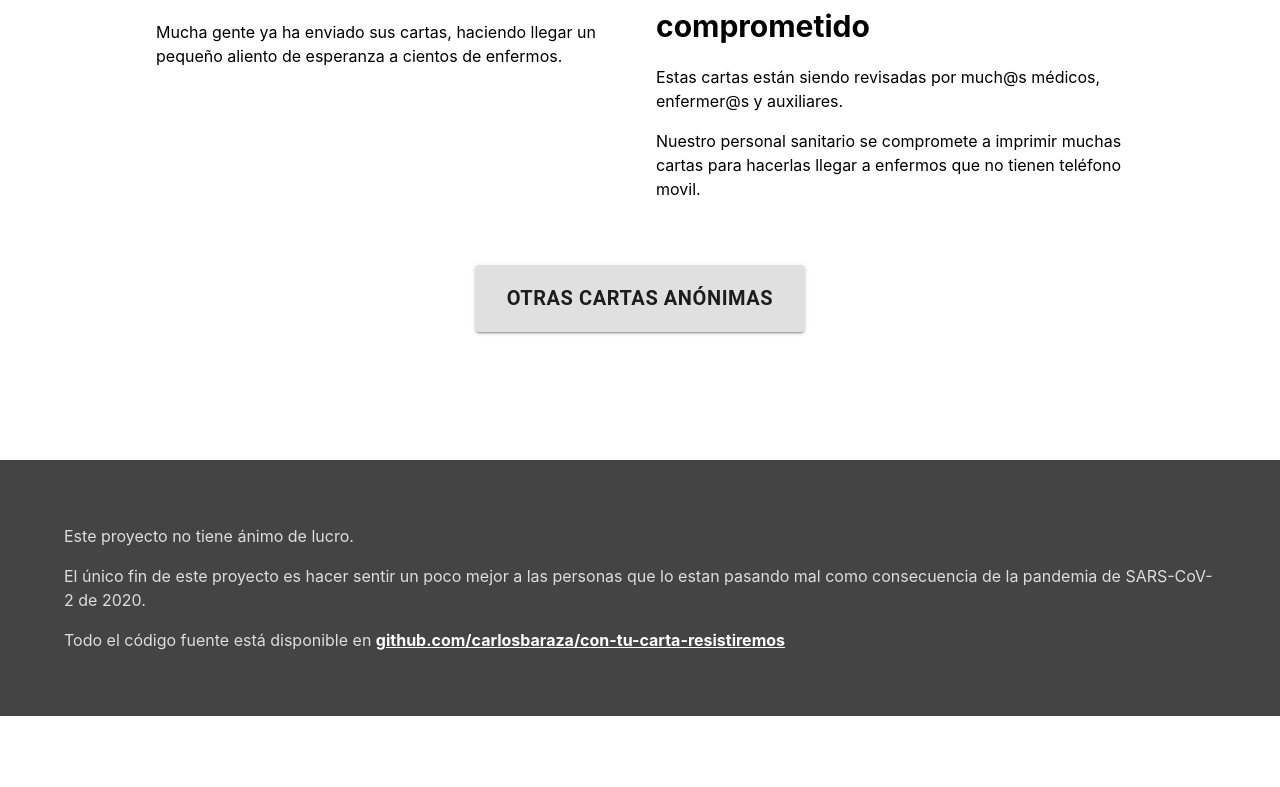
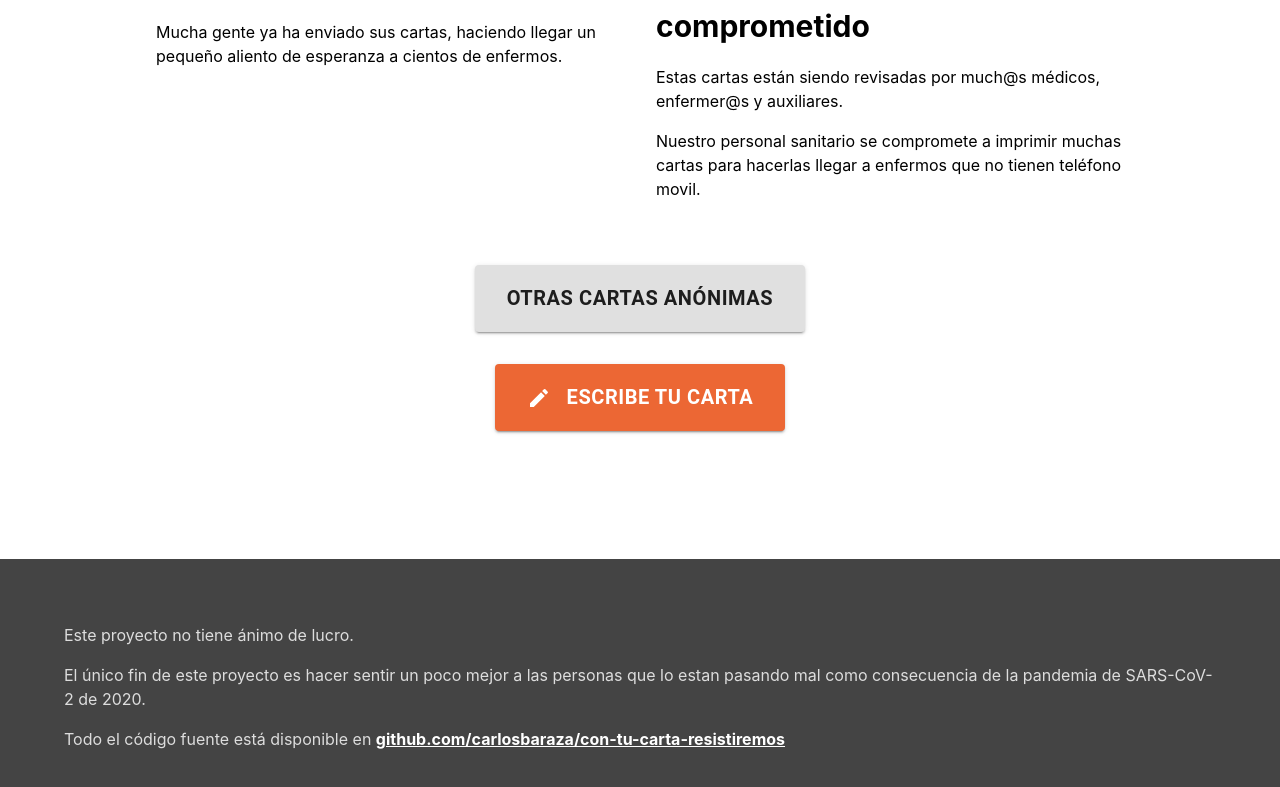
Before and after one commit to carlosbaraza/con-tu-carta-resistiremos, a React (Create React App) app: page / in a window 1280 px wide. Shown: the part 1245-2032 px from the top of the page. Before the commit the page ends 1961 px from the top, so only its background shows below. Built offline with nearby package versions, Linux system fonts and the light colour scheme; the HTML template or start-up script is replaced by a standard one.

Commit message:
Add another CTA

```diff
--- a/src/components/HomePage/HomePage.tsx
+++ b/src/components/HomePage/HomePage.tsx
@@ -181,6 +181,17 @@ export const HomePage = (props: Props) => {
           >
             <ButtonContent>Otras cartas anónimas</ButtonContent>
           </CTA>
+          <CTA
+            color="secondary"
+            variant="contained"
+            component={Link}
+            to="/cartas/new"
+          >
+            <ButtonContent>
+              <CreateIcon />
+              <span>Escribe tu carta</span>
+            </ButtonContent>
+          </CTA>
         </Section>
       </InnerContainer>
 
```
